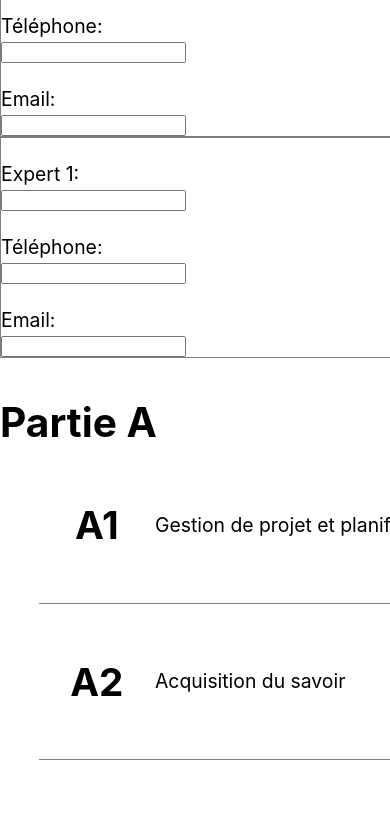
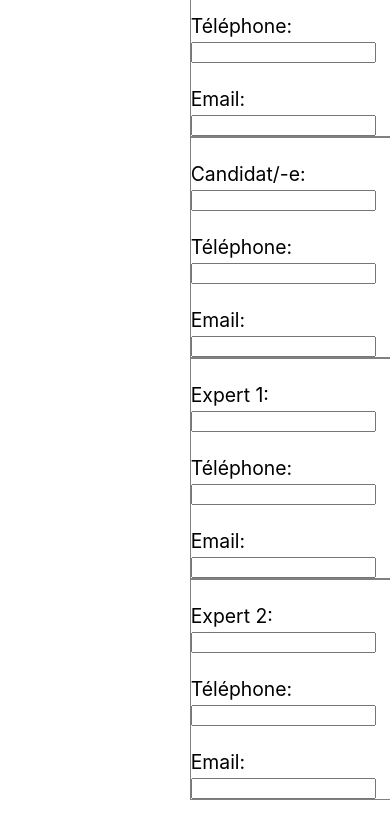
Before and after one commit to ponsfrilus/evaluation-TPI, a React (Create React App) app: page / in a window 390 px wide. Shown: the part 1060-1882 px from the top of the page. Built offline with nearby package versions, Linux system fonts and the light colour scheme.

Commit message:
[feature] Person list is now a responsive component

```diff
--- a/package.json
+++ b/package.json
@@ -4,6 +4,7 @@
   "private": true,
   "homepage": ".",
   "dependencies": {
+    "@material-ui/core": "^4.11.3",
     "@testing-library/jest-dom": "^5.11.10",
     "@testing-library/react": "^11.2.5",
     "@testing-library/user-event": "^13.0.16",
--- a/src/App.js
+++ b/src/App.js
@@ -7,6 +7,7 @@ import {EvaluationSummary} from './components/EvaluationSummary.js';
 import {EvaluationTable} from './components/EvaluationTable.js';
 import {EvaluationComment} from './components/EvaluationComment.js';
 import {EvaluationSign} from './components/EvaluationSign.js';
+import {EvaluationPersons} from './components/EvaluationPersons'
 
 import {LocalStorageSave, LocalStorageLoad, LocalStorageClear} from './utils/LocalStorage.js';
 import {ptsChange} from './utils/Calculation.js';
@@ -58,26 +59,13 @@ function App() {
         <DocumentationPage1 />
         <form name={`tpi-evaluation-form`} id={`tpi-evaluation-form`} onChange={(e) => LocalStorageSave(e)}>
           <h2 className={`intervenants`}>Intervenants</h2>
-          <div className="evaluationPersons">
+          <EvaluationPersons />
+          {/* <div className="evaluationPersons">
             <PeopleForm fieldPrefix="cdp" fields={["Entreprise formatrice/Chef de Projet", "Téléphone", "Email"]}/>
             <PeopleForm fieldPrefix="cand" fields={["Candidat/-e", "Téléphone", "Email"]}/>
             <PeopleForm fieldPrefix="exp1" fields={["Expert 1", "Téléphone", "Email"]}/>
             <PeopleForm fieldPrefix="exp2" fields={["Expert 2", "Téléphone", "Email"]}/>
-          </div>
-          <div className="evaluationGrid">
-            { /*get first level of data key, e.g. Partie A*/ }
-            {Object.entries(data).map((el, idx) => {
-              /*Display each part title*/
-              return (<div className={`${el[0]} evaluationPart`} key={`${el[0]}_key`}>
-                <h2 className={`evaluationPartTitle`}>{el[0]}</h2>
-                { /*Loop over each part data*/ }
-                {el[1].line.map((el, idx) => (
-                  <EvaluationGridLine data={el} key={`${el.id}_EvaluationGridLine`} />
-                ))}
-                <br />
-              </div>)
-            })}
-          </div>
+          </div> */}
           {/*<div className="pagebreak"></div>*/}
           <div className="evaluationSummary">
             <EvaluationSummary />
--- /dev/null
+++ b/src/components/EvaluationPersons.js
@@ -0,0 +1,17 @@
+import { Box } from '@material-ui/core'
+import React from 'react'
+import {PeopleForm} from './PeopleForm'
+class EvaluationPersons extends React.Component {
+  render(){
+    return(
+    <Box display={{ xs: undefined, sm: 'flex' }} flexWrap="wrap" flexDirection="row">
+      <PeopleForm fieldPrefix="cdp" fields={["Entreprise formatrice/Chef de Projet", "Téléphone", "Email"]}/>
+      <PeopleForm fieldPrefix="cand" fields={["Candidat/-e", "Téléphone", "Email"]}/>
+      <PeopleForm fieldPrefix="exp1" fields={["Expert 1", "Téléphone", "Email"]}/>
+      <PeopleForm fieldPrefix="exp2" fields={["Expert 2", "Téléphone", "Email"]}/>
+    </Box>
+    )
+  }
+}
+
+export{EvaluationPersons}
```
Also changed, not shown: 1 other file (tests, documents, lock files or other folders).
